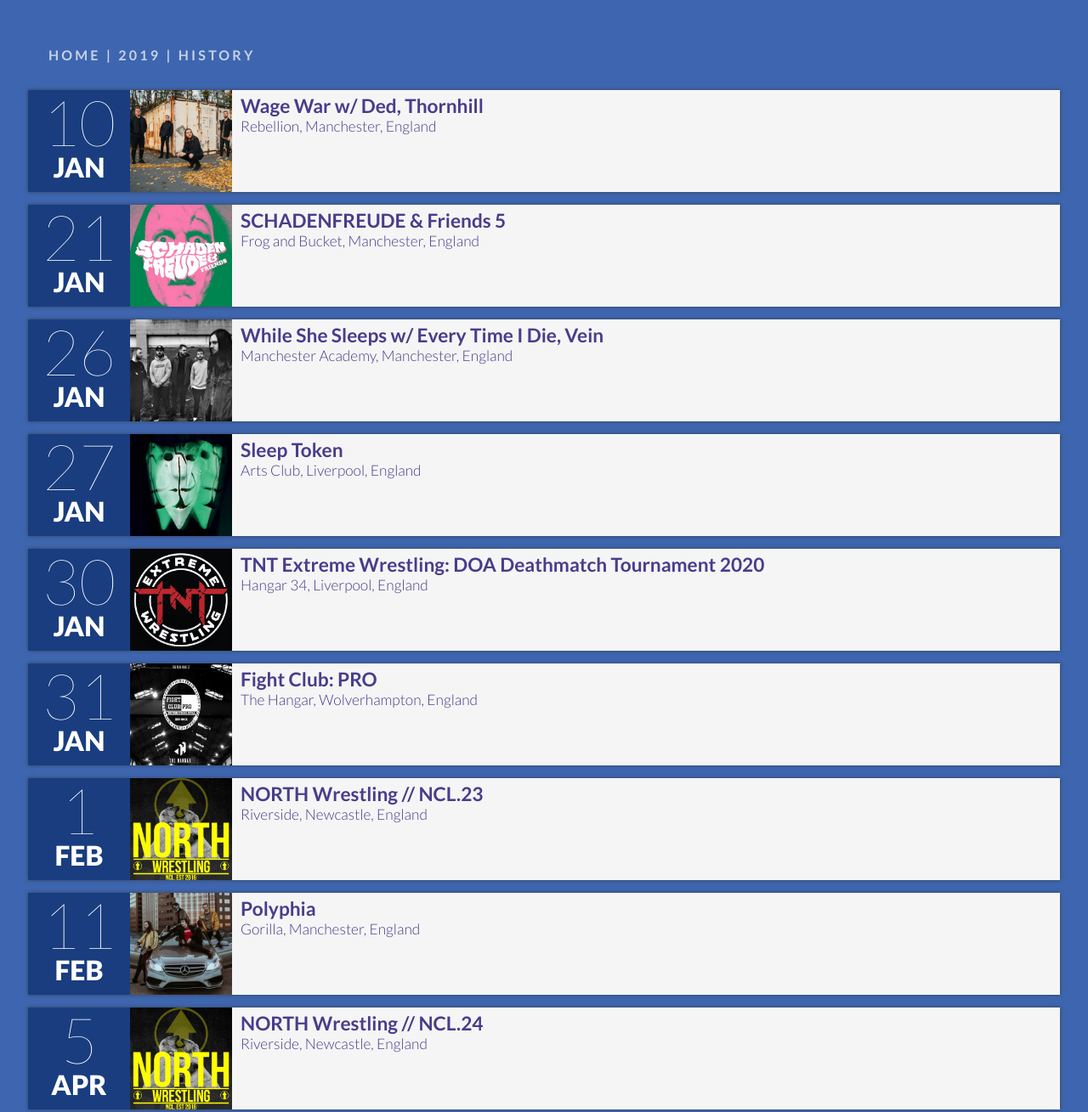
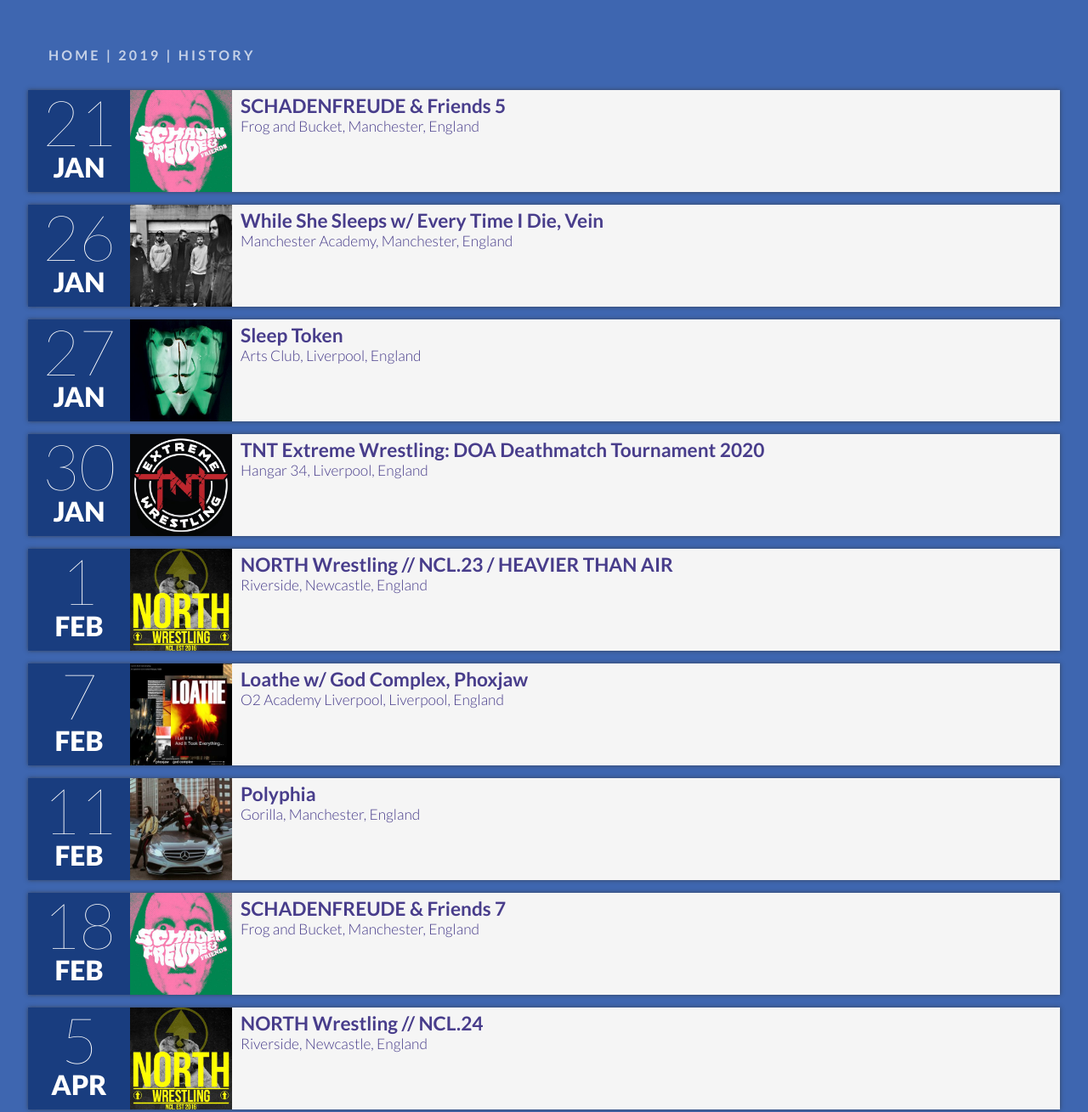
Before and after one commit to jordanswinburn/jordanswinburn.github.io, a plain HTML site: page events/2020.html in a window 1280 px wide. Shown: the top 1309 px of the page at 85% size. Drawn offline with Linux system fonts and the light colour scheme.

Commit message:
2020 additions@

```diff
--- a/events/2020.html
+++ b/events/2020.html
@@ -21,20 +21,6 @@
 
 					<!-- Events -->
 
-					<li>
-						<time datetime="2020-01-10">
-							<span class="day">10</span>
-							<span class="month">Jan</span>
-							<span class="year">2020</span>
-							<span class="time">07:00 PM</span>
-						</time>
-						<img alt="Wage War" src="./images/wagewar.jpg" />
-						<div class="info">
-							<h2 class="title">Wage War w/ Ded, Thornhill</h2>
-							<p class="desc">Rebellion, Manchester, England</p>
-						    <br>
-						</div>
-					</li>
 					<li>
 						<time datetime="2020-01-21">
 							<span class="day">21</span>
@@ -92,20 +78,6 @@
 						</div>
 					</li>
 					<li>
-						<time datetime="2020-01-31">
-							<span class="day">31</span>
-							<span class="month">Jan</span>
-							<span class="year">2020</span>
-							<span class="time">07:00 PM</span>
-						</time>
-						<img alt="Fight Club PRO" src="./images/fcp.jpg" />
-						<div class="info">
-							<h2 class="title">Fight Club: PRO</h2>
-							<p class="desc">The Hangar, Wolverhampton, England</p>
-						    <br>
-						</div>
-					</li>
-					<li>
 						<time datetime="2020-02-01">
 							<span class="day">1</span>
 							<span class="month">Feb</span>
@@ -114,8 +86,22 @@
 						</time>
 						<img alt="NORTH" src="./images/north.jpg" />
 						<div class="info">
-							<h2 class="title">NORTH Wrestling // NCL.23</h2>
+							<h2 class="title">NORTH Wrestling // NCL.23 / HEAVIER THAN AIR</h2>
 							<p class="desc">Riverside, Newcastle, England</p>
+						    <br>
+						</div>
+					</li>
+					<li>
+						<time datetime="2020-02-07">
+							<span class="day">7</span>
+							<span class="month">Feb</span>
+							<span class="year">2019</span>
+							<span class="time">07:00 PM</span>
+						</time>
+						<img alt="Loathe" src="./images/loathe.jpeg" />
+						<div class="info">
+							<h2 class="title">Loathe w/ God Complex, Phoxjaw</h2>
+							<p class="desc">O2 Academy Liverpool, Liverpool, England</p>
 						    <br>
 						</div>
 					</li>
@@ -130,6 +116,20 @@
 						<div class="info">
 							<h2 class="title">Polyphia</h2>
 							<p class="desc">Gorilla, Manchester, England</p>
+						    <br>
+						</div>
+					</li>
+					<li>
+						<time datetime="2020-02-18">
+							<span class="day">18</span>
+							<span class="month">Feb</span>
+							<span class="year">2020</span>
+							<span class="time">07:00 PM</span>
+						</time>
+						<img alt="SCHADENFREUDE & FRIENDS" src="./images/schadengraps.jpg" />
+						<div class="info">
+							<h2 class="title">SCHADENFREUDE & Friends 7</h2>
+							<p class="desc">Frog and Bucket, Manchester, England</p>
 						    <br>
 						</div>
 					</li>
```
Also changed, not shown: events/images/loathe.jpeg (added).
